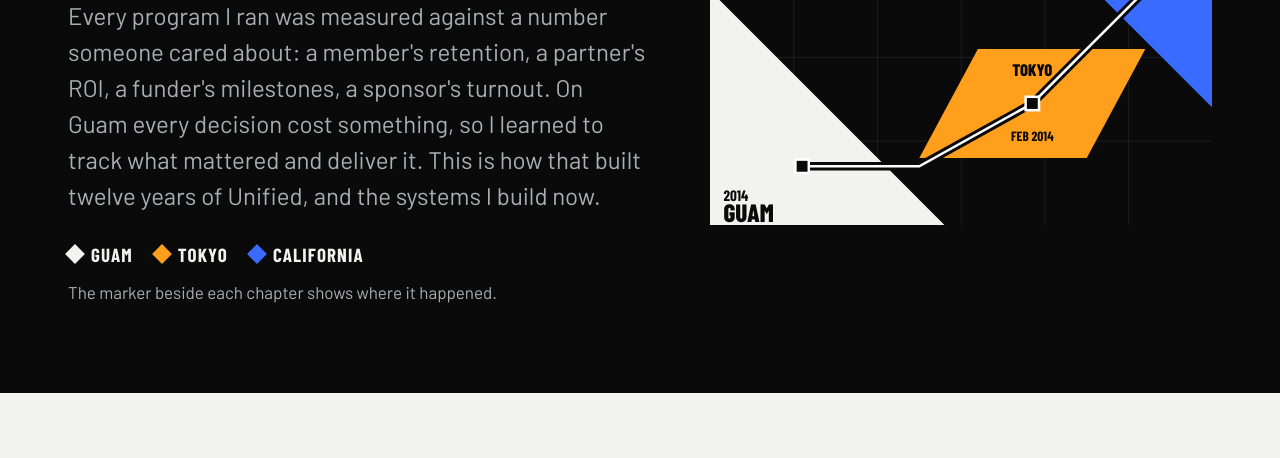
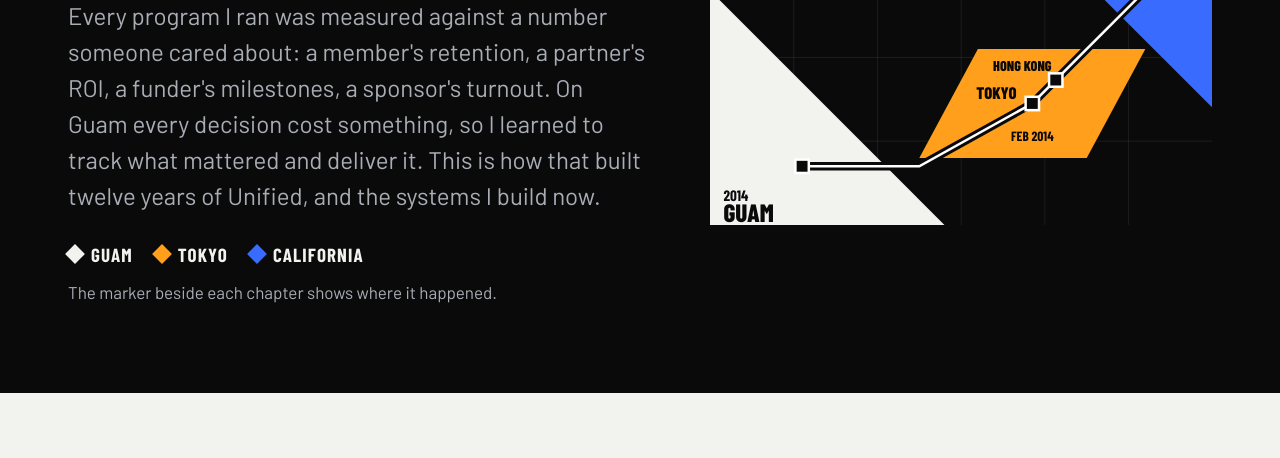
Before and after one commit to guamcaleb/caleb_portfolio, a plain HTML site: page story.html in a window 1280 px wide. Shown: the part 342-800 px from the top of the page. Drawn offline with Linux system fonts and the light colour scheme.

Commit message:
Add files via upload

```diff
--- a/story.html
+++ b/story.html
@@ -36,17 +36,18 @@
       </ul>
       <p class="legend-note">The marker beside each chapter shows where it happened.</p>
     </div>
-    <svg class="hero-art" viewBox="0 0 600 400" role="img" aria-label="Abstract route across three angular shapes: a chalk triangle labelled Guam 2014, an orange parallelogram labelled Tokyo February 2014, and a cobalt triangle labelled Claremont 2026">
+    <svg class="hero-art" viewBox="0 0 600 400" role="img" aria-label="Abstract route across three angular shapes: a chalk triangle labelled Guam 2014, an orange parallelogram labelled Tokyo and Hong Kong, February 2014, and a cobalt triangle labelled Claremont 2026">
       <g stroke="#F2F2EE" stroke-opacity=".10"><path d="M0 100H600M0 200H600M0 300H600M100 0V400M200 0V400M300 0V400M400 0V400M500 0V400"/></g>
       <polygon points="0,400 0,120 280,400" fill="#F2F2EE"/>
       <polygon points="250,320 450,320 520,190 320,190" fill="#FF9F1C"/>
       <polygon points="600,0 600,260 340,0" fill="#3A6BFF"/>
       <polyline points="110,330 250,330 385,255 520,120" fill="none" stroke="#0A0A0B" stroke-width="10" stroke-linejoin="miter"/>
       <polyline points="110,330 250,330 385,255 520,120" fill="none" stroke="#fff" stroke-width="3" stroke-linejoin="miter"/>
-      <g fill="#0A0A0B" stroke="#fff" stroke-width="3"><rect x="102" y="322" width="16" height="16"/><rect x="377" y="247" width="16" height="16"/><rect x="512" y="112" width="16" height="16"/></g>
+      <g fill="#0A0A0B" stroke="#fff" stroke-width="3"><rect x="102" y="322" width="16" height="16"/><rect x="377" y="247" width="16" height="16"/><rect x="405" y="219" width="16" height="16"/><rect x="512" y="112" width="16" height="16"/></g>
       <text x="16" y="372" fill="#0A0A0B" font-size="18" font-weight="700">2014</text>
       <text x="16" y="396" fill="#0A0A0B" font-size="30" font-weight="800">GUAM</text>
-      <text x="385" y="222" fill="#0A0A0B" font-size="20" font-weight="800" text-anchor="middle">TOKYO</text>
+      <text x="366" y="250" fill="#0A0A0B" font-size="20" font-weight="800" text-anchor="end">TOKYO</text>
+      <text x="408" y="216" fill="#0A0A0B" font-size="17" font-weight="800" text-anchor="end">HONG KONG</text>
       <text x="385" y="300" fill="#0A0A0B" font-size="16" font-weight="700" text-anchor="middle">FEB 2014</text>
       <text x="560" y="44" fill="#FFFFFF" font-size="26" font-weight="800" text-anchor="end">CLAREMONT</text>
       <text x="560" y="68" fill="#FFFFFF" font-size="18" font-weight="700" text-anchor="end">2026</text>
```
